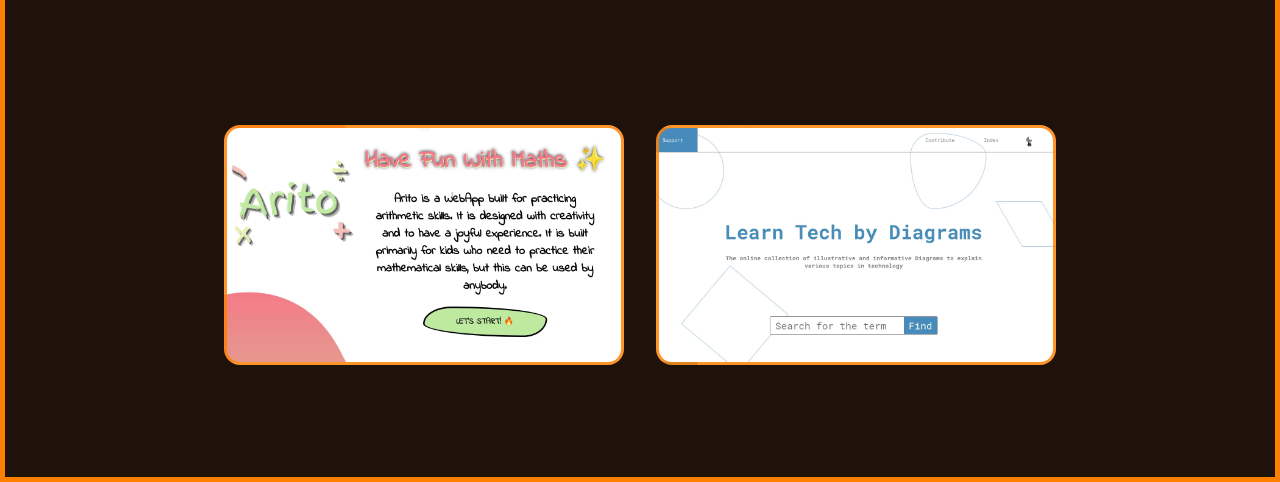
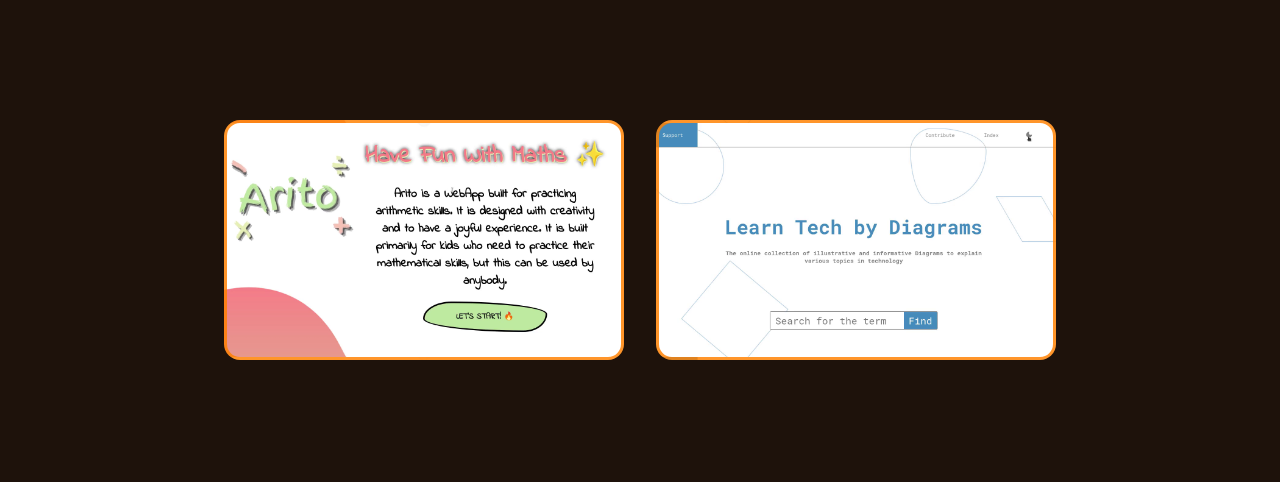
Before and after one commit to prakhartiwari0/projects2show, a plain HTML site: page index.html in a window 1280 px wide. Shown: the part 318-800 px from the top of the page. Drawn offline with nearby package versions, Linux system fonts and the light colour scheme.

Commit message:
Remove the body border

```diff
--- a/assets/base.css
+++ b/assets/base.css
@@ -86,7 +86,7 @@ body.basic_flexbox {
 
 	min-height: 100vh;
 	padding: 1rem;
-	border: 5px solid var(--lightest-photons-color);
+	/* border: 5px solid var(--lightest-photons-color); */
 
 	justify-content: flex-start;
 }
```
